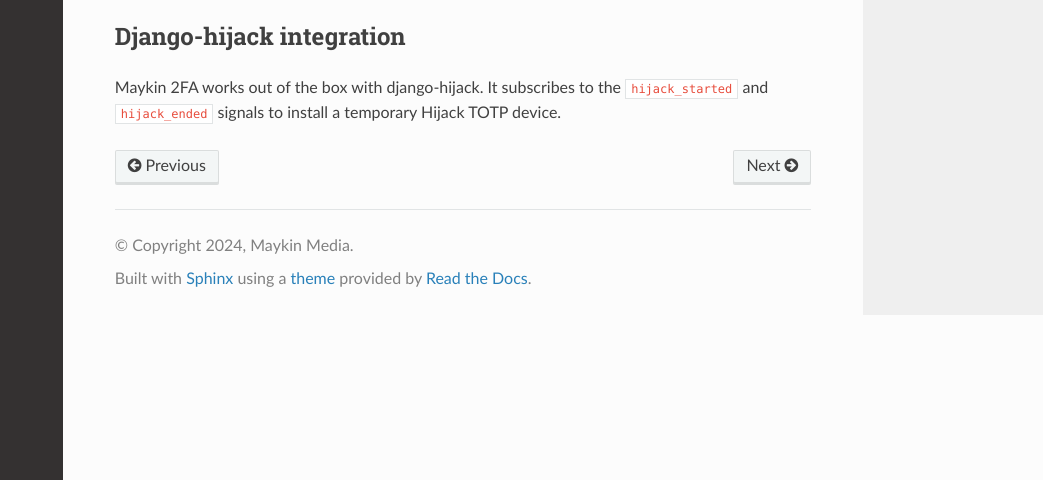
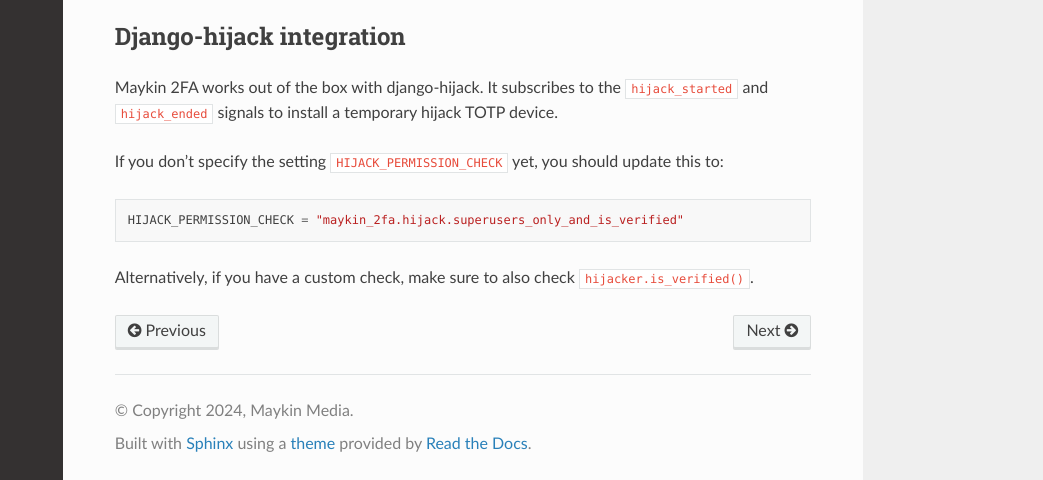
Before and after one commit to maykinmedia/maykin-2fa, a Sphinx documentation site: the page built from docs/reference.rst, in a window 1280 px wide and 900 px high, scrolled down 1178 px, cut to the strip 420-900 px from the top of the window. Shown: the whole strip, without its empty margins (237-1280 px from the left). Built offline with Sphinx 7.4.7 and the Read the Docs theme 2.0.0, drawn with Linux system fonts in a browser that asks for light colours.

Commit message:
:sparkles: [#9] Ship a permission check for django-hijack
This also requires the user to be verified so the hijack stops before
the view fully executes, rather than crashing in the signal receiver.

```diff
--- a/docs/reference.rst
+++ b/docs/reference.rst
@@ -70,7 +70,15 @@
 =========================
 
 Maykin 2FA works out of the box with django-hijack. It subscribes to the
-``hijack_started`` and ``hijack_ended`` signals to install a temporary Hijack TOTP
+``hijack_started`` and ``hijack_ended`` signals to install a temporary hijack TOTP
 device.
 
-.. todo:: add permission check helper here for ``settings.HIJACK_PERMISSION_CHECK``
+If you don't specify the setting ``HIJACK_PERMISSION_CHECK`` yet, you should update
+this to:
+
+.. code-block:: python
+
+    HIJACK_PERMISSION_CHECK = "maykin_2fa.hijack.superusers_only_and_is_verified"
+
+Alternatively, if you have a custom check, make sure to also check
+``hijacker.is_verified()``.
```
Also changed, not shown: 2 other files.
